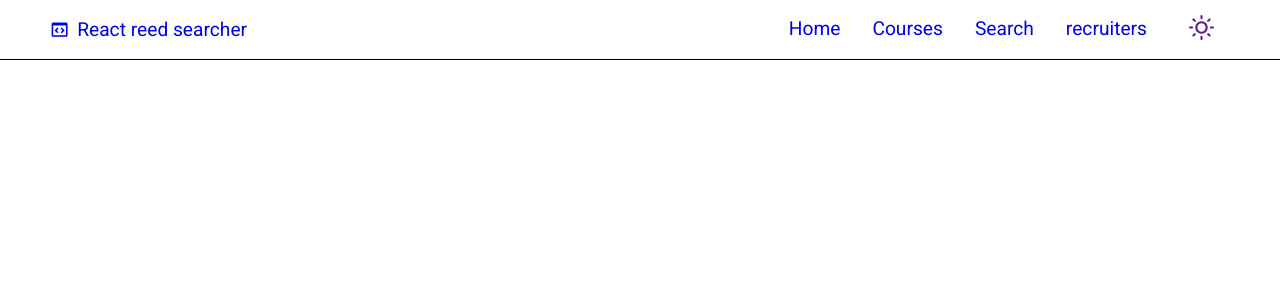
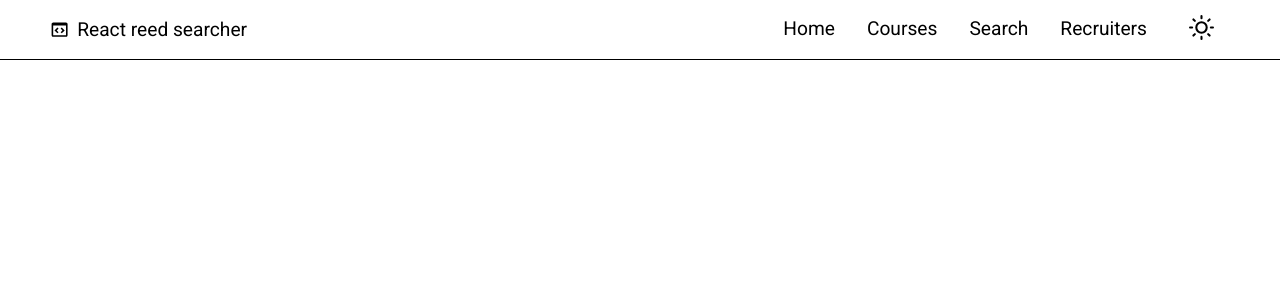
Before and after one commit to luke-h1/reed-jobsearch-react, a React (Create React App) app: page / in a window 1280 px wide. Shown: the top 300 px of the page. Built offline with nearby package versions, Linux system fonts and the light colour scheme.

Commit message:
fix navbar

```diff
--- a/src/components/Navbar/Navbar.jsx
+++ b/src/components/Navbar/Navbar.jsx
@@ -55,10 +55,9 @@ const Navbar = ({ theme, toggleTheme }) => {
               </NavItem>
               <NavItem>
                 <NavLinks to="/recruiters" onClick={closeMobileMenu}>
-                  recruiters
+                  Recruiters
                 </NavLinks>
               </NavItem>
-
               <NavItemBtn>
                 <NavBtnLink>
                   <IconContainer>
--- a/src/components/Navbar/NavbarElements.jsx
+++ b/src/components/Navbar/NavbarElements.jsx
@@ -22,11 +22,11 @@ export const NavbarContainer = styled(Container)`
   justify-content: space-between;
   height: 60px;
   ${Container}
-  color: ${(props) => props.theme.primaryColor};
+  color: ${(props) => props.theme.primaryTextColor};
 `;
 
 export const NavLogo = styled(Link)`
-  color: ${(props) => props.theme.primaryColor};
+  color: ${(props) => props.theme.primaryTextColor};
   justify-self: flex-start;
   cursor: pointer;
   text-decoration: none;
@@ -51,7 +51,7 @@ export const MobileIcon = styled.div`
     transform: translate(-100%, 60%);
     font-size: 1.6rem;
     cursor: pointer;
-    color: ${(props) => props.theme.primaryColor};
+    color: ${(props) => props.theme.primaryTextColor};
   }
 `;
 
@@ -74,7 +74,7 @@ export const NavMenu = styled.ul`
     left: ${({ click }) => (click ? 0 : '-200%')};
     opacity: 1;
     transition: all 0.2s ease;
-    background: ${(props) => props.theme.primaryNavColor};
+    background: ${(props) => props.theme.primaryBackgroundColor};
     font-size: 1.8rem;
     font-weight: 700;
     overflow-y: hidden; /* Hide vertical scrollbar */
@@ -114,7 +114,7 @@ export const NavItemBtn = styled.li`
 `;
 
 export const NavLinks = styled(Link)`
-  color: ${(props) => props.theme.primaryColor};
+  color: ${(props) => props.theme.primaryTextColor};
   display: flex;
   align-items: center;
   text-decoration: none;
@@ -149,7 +149,7 @@ export const NavBtnLink = styled(Link)`
 `;
 
 export const Sun = styled(FiSun)`
-  color: ${(props) => props.theme.primaryColor};
+  color: ${(props) => props.theme.primaryTextColor};
   font-size: 25px;
   &:hover {
     cursor: pointer;
@@ -161,7 +161,7 @@ export const Sun = styled(FiSun)`
 `;
 
 export const Moon = styled(FiMoon)`
-  color: ${(props) => props.theme.primaryColor};
+  color: ${(props) => props.theme.primaryTextColor};
   font-size: 25px;
   &:hover {
     cursor: pointer;
@@ -171,10 +171,7 @@ export const Moon = styled(FiMoon)`
 
 
   }
-
-
 `;
-
 
 export const IconContainer = styled.div`
   margin-left: 10px;
--- a/src/styles/Themes.jsx
+++ b/src/styles/Themes.jsx
@@ -9,6 +9,7 @@ export const lightTheme = {
   textColorOnPrimary: light[100],
   backgroundColorTheme: blue[100],
   jobPostListingsColor: blue[300],
+  primaryHoverColor: blue[300],
   primaryFont,
   secondaryFont,
 };
@@ -16,7 +17,8 @@ export const lightTheme = {
 
 export const darkTheme = {
   primaryBackgroundColor: dark[100],
-  primaryTextColor: light[100],
+  primaryTextColor: dark[100],
+  primaryHoverColor: blue[300],
   darkTextColor: dark[100],
   textColorOnPrimary: dark[100],
   backgroundColorTheme: blue[100],
```
